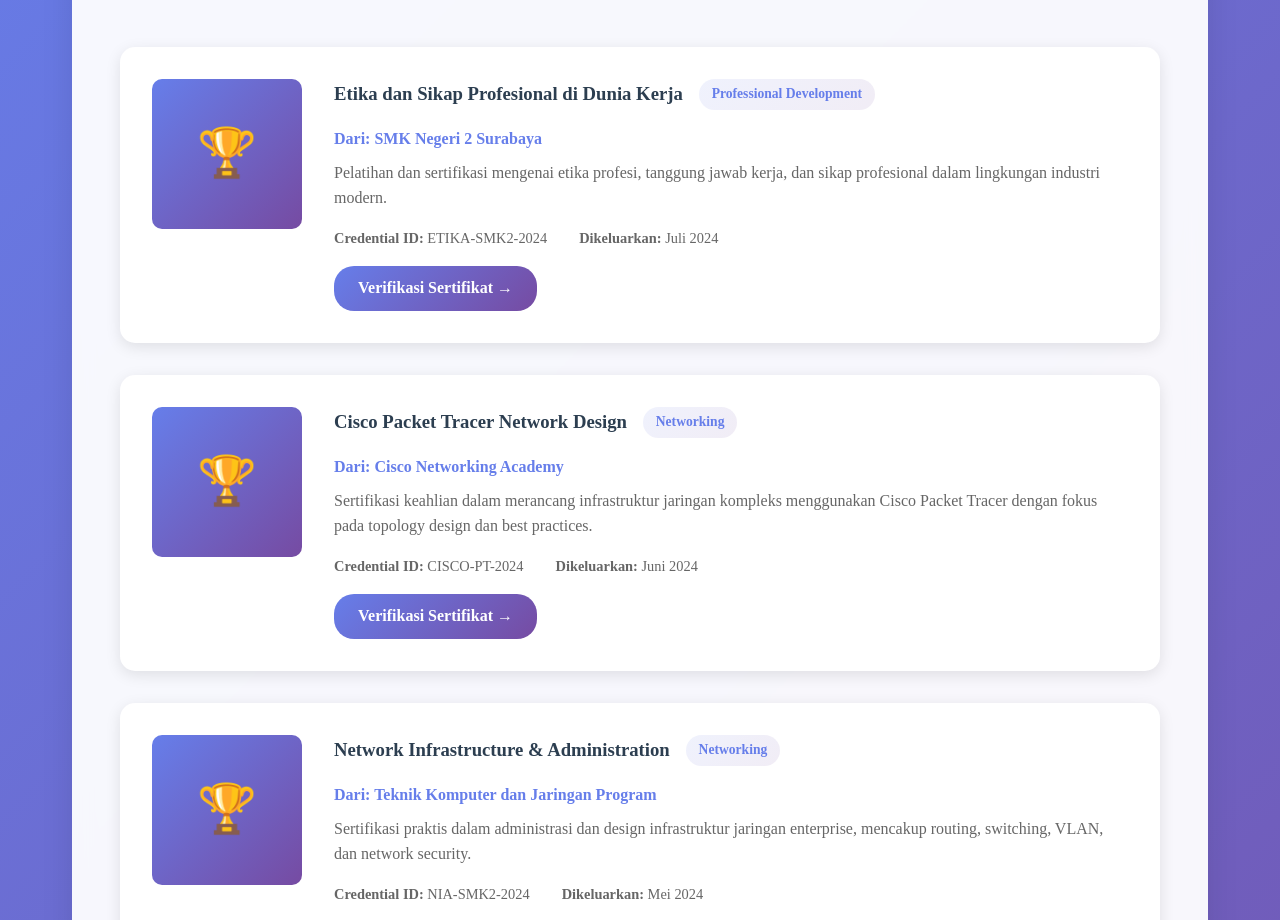
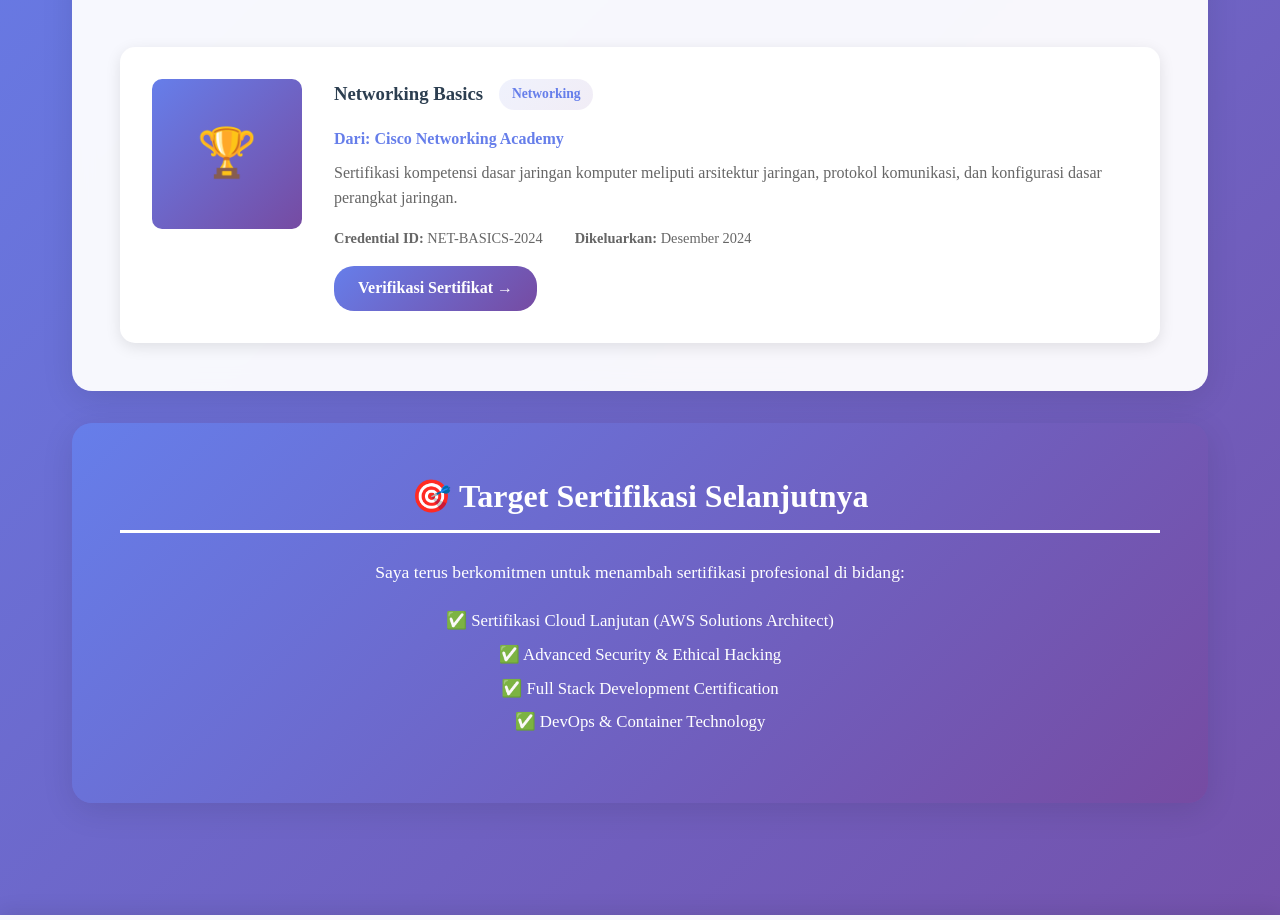
Before and after one commit to GARUDA-537/portofolio-cv-next, a Next.js app: page /certificates in a window 1280 px wide. Shown: the part 320-1240 px from the top of the page. Built offline with nearby package versions, Linux system fonts and the light colour scheme.

Commit message:
sertifikasi

```diff
--- a/src/app/api/send-email/route.js
+++ b/src/app/api/send-email/route.js
@@ -12,52 +12,35 @@
       );
     }
 
-    // Cek Environment Variables
-    if (!process.env.GMAIL_USER || !process.env.GMAIL_PASSWORD) {
-      console.error('❌ Missing Environment Variables: GMAIL_USER or GMAIL_PASSWORD');
-      return Response.json(
-        {
-          message: 'Konfigurasi server email belum lengkap.',
-          details: 'Environment variables GMAIL_USER atau GMAIL_PASSWORD tidak ditemukan.'
-        },
-        { status: 500 }
-      );
-    }
-
     // Konfigurasi SMTP untuk Gmail
-    // Menggunakan port 465 (SSL) yang lebih stabil di Vercel daripada port 587
+    // PENTING: Gunakan App Password, bukan password akun biasa
+    // Petunjuk: https://support.google.com/accounts/answer/185833
     const transporter = nodemailer.createTransport({
-      host: 'smtp.gmail.com',
-      port: 465,
-      secure: true, // true for 465, false for other ports
+      service: 'gmail',
       auth: {
-        user: process.env.GMAIL_USER,
-        pass: process.env.GMAIL_PASSWORD,
+        user: process.env.GMAIL_USER || 'your-email@gmail.com',
+        pass: process.env.GMAIL_PASSWORD || 'your-app-password',
       },
     });
 
     // Verifikasi koneksi
     try {
       await transporter.verify();
-      console.log('✅ SMTP Connection Verified');
     } catch (error) {
-      console.error('❌ SMTP Verification failed:', error);
+      console.error('SMTP Verification failed:', error);
       return Response.json(
         {
-          message: 'Gagal terhubung ke server email.',
-          details: error.message
+          message: 'Konfigurasi email belum diatur. Hubungi admin untuk konfigurasi.',
+          details: process.env.NODE_ENV === 'development' ? error.message : undefined
         },
         { status: 500 }
       );
     }
 
-    const recipientEmail = to || process.env.GMAIL_USER;
-
     // Email ke penerima (portfolio owner)
     const mailOptions = {
       from: `"${name}" <${process.env.GMAIL_USER}>`,
-      to: recipientEmail,
-      replyTo: email,
+      to: to,
       subject: `[Portofolio] ${subject}`,
       html: `
         <div style="font-family: Arial, sans-serif; max-width: 600px; margin: 0 auto; padding: 20px; background: #f5f5f5; border-radius: 10px;">
@@ -83,17 +66,17 @@
           </p>
         </div>
       `,
+      replyTo: email,
     };
 
-    // Kirim email utama
+    // Kirim email
     await transporter.sendMail(mailOptions);
-    console.log('✅ Main email sent to:', recipientEmail);
 
     // Email notifikasi ke pengirim (optional)
     const confirmationEmail = {
-      from: `"${process.env.GMAIL_USER}" <${process.env.GMAIL_USER}>`,
+      from: process.env.GMAIL_USER,
       to: email,
-      subject: `✅ Pesan Anda Telah Diterima - Portofolio`,
+      subject: `✅ Pesan Anda Telah Diterima - Portofolio Moch. Farel`,
       html: `
         <div style="font-family: Arial, sans-serif; max-width: 600px; margin: 0 auto; padding: 20px; background: #f5f5f5; border-radius: 10px;">
           <h2 style="color: #667eea;">Terima Kasih! ✨</h2>
@@ -112,7 +95,7 @@
           </div>
 
           <p style="color: #999; font-size: 0.85rem; text-align: center; margin-top: 20px; border-top: 1px solid #ddd; padding-top: 15px;">
-            © ${new Date().getFullYear()} Portofolio Website
+            © 2024 Moch. Farel Islami Akbar | Portofolio Website
           </p>
         </div>
       `,
@@ -120,9 +103,8 @@
 
     try {
       await transporter.sendMail(confirmationEmail);
-      console.log('✅ Confirmation email sent to:', email);
     } catch (error) {
-      console.error('⚠️ Confirmation email failed (non-critical):', error);
+      console.error('Confirmation email failed (non-critical):', error);
       // Lanjutkan meski confirmation email gagal
     }
 
@@ -134,11 +116,11 @@
       { status: 200 }
     );
   } catch (error) {
-    console.error('❌ Send email error:', error);
+    console.error('Send email error:', error);
     return Response.json(
       {
         message: 'Gagal mengirim pesan. Silakan coba lagi.',
-        error: error.message // Return error message for debugging
+        error: process.env.NODE_ENV === 'development' ? error.message : undefined
       },
       { status: 500 }
     );
--- a/src/data/certificates.js
+++ b/src/data/certificates.js
@@ -1,50 +1,13 @@
 export const certificates = [
   {
     id: 1,
-    title: 'Etika dan Sikap Profesional di Dunia Kerja',
-    issuer: 'SMK Negeri 2 Surabaya',
-    credential_id: 'ETIKA-SMK2-2024',
-    issue_date: '2024-07-01',
+    title: 'Networking Basics',
+    issuer: 'Cisco Networking Academy',
+    credential_id: 'NET-BASICS-2024',
+    issue_date: '2024-12-09',
     expiry_date: null,
-    description: 'Pelatihan dan sertifikasi mengenai etika profesi, tanggung jawab kerja, dan sikap profesional dalam lingkungan industri modern.',
-    image_path: '/images/cert-etika.jpg',
-    url: '#',
-    category: 'Professional Development',
-  },
-  {
-    id: 2,
-    title: 'Cisco Packet Tracer Network Design',
-    issuer: 'Cisco Networking Academy',
-    credential_id: 'CISCO-PT-2024',
-    issue_date: '2024-06-15',
-    expiry_date: null,
-    description: 'Sertifikasi keahlian dalam merancang infrastruktur jaringan kompleks menggunakan Cisco Packet Tracer dengan fokus pada topology design dan best practices.',
-    image_path: '/images/cert-cisco.jpg',
-    url: '#',
+    description: 'Sertifikasi kompetensi dasar jaringan komputer meliputi arsitektur jaringan, protokol komunikasi, dan konfigurasi dasar perangkat jaringan.',
+    url: '/certificates/Seftifikat NetworkingBasicsUpdate20251209-32-ifdgq3.pdf',
     category: 'Networking',
-  },
-  {
-    id: 3,
-    title: 'Network Infrastructure & Administration',
-    issuer: 'Teknik Komputer dan Jaringan Program',
-    credential_id: 'NIA-SMK2-2024',
-    issue_date: '2024-05-20',
-    expiry_date: null,
-    description: 'Sertifikasi praktis dalam administrasi dan design infrastruktur jaringan enterprise, mencakup routing, switching, VLAN, dan network security.',
-    image_path: '/images/cert-network.jpg',
-    url: '#',
-    category: 'Networking',
-  },
-  {
-    id: 4,
-    title: 'Frontend Web Development Fundamentals',
-    issuer: 'Independent Study / Practice',
-    credential_id: 'FE-DEV-2024',
-    issue_date: '2024-04-10',
-    expiry_date: null,
-    description: 'Kompetensi dalam pengembangan frontend web menggunakan HTML5, CSS3, dan JavaScript dengan focus pada responsive design dan modern web standards.',
-    image_path: '/images/cert-frontend.jpg',
-    url: '#',
-    category: 'Web Development',
-  },
+  }
 ];
--- a/src/data/projects.js
+++ b/src/data/projects.js
@@ -4,7 +4,6 @@
     title: 'Infrastruktur Jaringan Kompleks - Cisco Packet Tracer',
     description: 'Merancang dan mendesain infrastruktur jaringan skala besar dengan topologi multi-layer menggunakan Cisco Packet Tracer',
     technology: 'Cisco Packet Tracer, Network Design, VLAN, OSPF/EIGRP',
-    image_path: '/images/project-1.jpg',
     url: '#',
   },
   {
@@ -12,7 +11,6 @@
     title: 'Web Monitoring Persediaan Warehouse',
     description: 'Sistem web untuk monitoring real-time persediaan barang di warehouse dengan dashboard yang user-friendly',
     technology: 'HTML5, CSS3, JavaScript, MySQL Database',
-    image_path: '/images/project-2.jpg',
     url: '#',
   },
   {
@@ -20,7 +18,6 @@
     title: 'Website CV & Portofolio - Next.js',
     description: 'Website portofolio profesional dengan teknologi Next.js, React, dan deployment mudah di Vercel',
     technology: 'Next.js 16, React 19, CSS3, JavaScript ES6+, Vercel',
-    image_path: '/images/project-3.jpg',
     url: 'https://github.com/GARUDA-537/portofolio-cv-next',
   },
 ];
```
Also changed, not shown: src/app/projects/page.js (+3 -12 lines), 1 other file (tests, documents, lock files or other folders).
